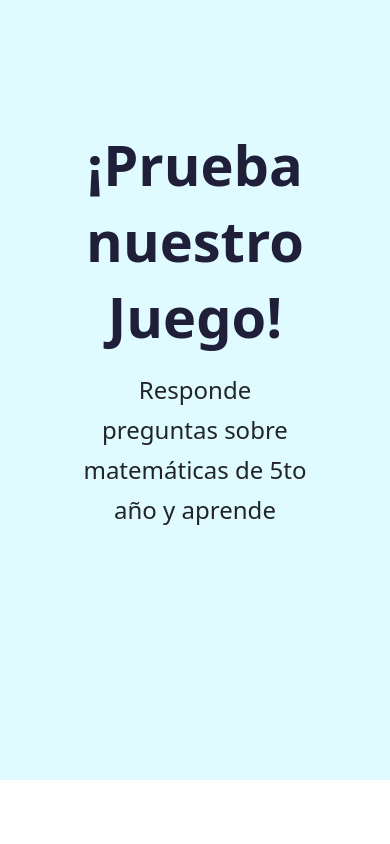
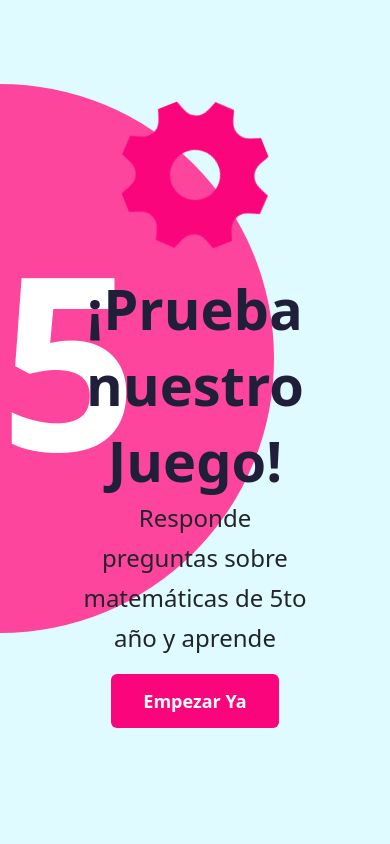
Before and after one commit to lesanpi/sc-elearning, a Flask app: template templates/game.html in a window 390 px wide. Run offline with Flask 2, Linux system fonts and the light colour scheme; the template is opened without the code that fills it, so the values that code supplies are empty.

Commit message:
Diseño de  Pagina de Principal de Juegos y Responsive Design

```diff
--- a/app.py
+++ b/app.py
@@ -180,19 +180,19 @@ def home():
     # Home
     return render_template('index.html')
 
-@app.route('/game')
+@app.route('/juego')
 def quiz():
     # Home
     return render_template('game.html')
 
-@app.route('/course/<course>/')
+@app.route('/año/<course>/')
 def course(course=None):
     classes_list = videos[course]['classes']
     course_title = videos[course]['title']
     return render_template('course.html', course=course, classes_list=classes_list, course_title=course_title)
 
 
-@app.route('/course/<course>/<class_num>')
+@app.route('/año/<course>/<class_num>')
 def video_class(course=None, class_num=None):
     print(course, class_num)
     class_title = videos[course]['classes'][int(class_num)]['title']
--- /dev/null
+++ b/static/css/animations.css
@@ -0,0 +1,35 @@
+@-webkit-keyframes rotating  {
+    from {
+      -webkit-transform: rotate(0deg);
+      -o-transform: rotate(0deg);
+      transform: rotate(0deg);
+    }
+    to {
+      -webkit-transform: rotate(360deg);
+      -o-transform: rotate(360deg);
+      transform: rotate(360deg);
+    }
+  }
+@keyframes rotating {
+    from {
+      -ms-transform: rotate(0deg);
+      -moz-transform: rotate(0deg);
+      -webkit-transform: rotate(0deg);
+      -o-transform: rotate(0deg);
+      transform: rotate(0deg);
+    }
+    to {
+      -ms-transform: rotate(360deg);
+      -moz-transform: rotate(360deg);
+      -webkit-transform: rotate(360deg);
+      -o-transform: rotate(360deg);
+      transform: rotate(360deg);
+    }
+  }
+.rotating {
+    -webkit-animation: rotating 15s linear infinite;
+    -moz-animation: rotating 15s linear infinite;
+    -ms-animation: rotating 15s linear infinite;
+    -o-animation: rotating 15s linear infinite;
+    animation: rotating 15s linear infinite;
+}
--- a/static/css/game.css
+++ b/static/css/game.css
@@ -1,27 +1,51 @@
 :root{
     --blue: #6876FF;
+    --light: #dffbff;
+    --pinkred: #fa057c;
+    --black: #212429;
+    --white: white;
+
+    --circle: #fd459e;/*var(--pinkred);*/
+    --hcolor: var(--white);
+
 }
 *{
     margin: 0;
     padding: 0;
     font-family: Montserrat,system-ui,sans-serif
 }
+body{
+    background-color: var(--light);
+}
 .Hero{
-    background-color: #dffbff;
+    background-color: var(--light);
     display: block;
-    height: calc(100vh - 64px);
+    height: 100vh;
+
 }
 .Hero-Container{
+    height: 100%;
     position: relative;
-    padding: 0 5rem;
-    padding-top: 126px;
+    padding: 0rem 5rem;
+
+    display: flex;
+    justify-content: center;
+    align-items: center;
+
+    display: flex;
+    flex-direction: column;
+    align-items: center;
+    justify-content: center;
 }
+.Hero-Content{
+    text-align: center;
+    display: flex;
+    flex-direction: column;
+    justify-content: center;
+    align-items: center;
+}
+@media screen and (max-width: 870px){
 
-@media screen and (max-width: 870px){
-    .Hero-Content{
-        text-align: center;
-
-    }
     .Hero-text{
         font-size: 24px;
         line-height: 40px;
@@ -37,13 +61,70 @@
     font-size: 3.5em;
     text-overflow: ellipsis;
     overflow: hidden;
+    text-align: center;
 }
 .Hero-text{
     font-size: 24px;
     line-height: 40px;
+    max-width: 600px;
     font-family: Montserrat,system-ui,sans-serif;
-    max-width: 500px;
-    margin: 1rem 0;
-    color: #212429;
+    margin: 0;
+    color: var(--black);
     font-weight: 300;
 }
+
+.Hero-dec{
+    position: absolute;
+    display: flex;
+    justify-content: center;
+    top: 10vh;
+
+}
+.Hero-dec-semcircle{
+    position: absolute;
+    border-radius: 50%;
+    background-color: var(--circle);
+    width: 65vh;
+    height: 65vh;
+
+}
+.Hero-dec-course{
+    position: absolute;
+    left: 70%;
+    font-size: 15rem;
+    font-family: Montserrat,system-ui,sans-serif;
+    color: var(--hcolor);
+    font-weight: 700;
+    line-height: 65vh;
+}
+.Hero-img{
+    width: 150px;
+    height: 150px;
+    fill: var(--pinkred);
+    margin-bottom: 20px;
+
+}
+.Hero-button {
+    background-color: var(--pinkred);
+    border: none;
+    color: white;
+    font-family: Montserrat,system-ui,sans-serif;
+    font-weight: bold;
+
+    padding: 15px 32px;
+    text-align: center;
+    text-decoration: none;
+    display: inline-block;
+    font-size: 18px;
+    margin: 2rem .5rem;
+    border-radius: 6px;
+
+    cursor: pointer;
+
+  }
+
+@media screen and (max-width: 871px){
+    .Hero-button{
+        margin: 1rem;
+    }
+}
--- a/templates/game.html
+++ b/templates/game.html
@@ -5,24 +5,35 @@
     <meta charset="UTF-8">
     <meta http-equiv="X-UA-Compatible" content="IE=edge">
     <meta name="viewport" content="width=device-width, initial-scale=1.0">
+
     <link rel="stylesheet" href="/static/css/game.css">
+    <link rel="stylesheet" href="/static/css/animations.css">
+
     <title></title>
 </head>
 <body>
 
     <section class="Hero">
+        <div class="Hero-dec">
+            <div class="Hero-dec-semcircle">
+
+            </div>
+            <div class="Hero-dec-course">
+                5
+            </div>
+        </div>
         <div class="Hero-Container">
+            <div class="Hero-img rotating">
+                <svg xmlns="http://www.w3.org/2000/svg"   viewBox="0 0 24 24"><path d="M24 13.616v-3.232c-1.651-.587-2.694-.752-3.219-2.019v-.001c-.527-1.271.1-2.134.847-3.707l-2.285-2.285c-1.561.742-2.433 1.375-3.707.847h-.001c-1.269-.526-1.435-1.576-2.019-3.219h-3.232c-.582 1.635-.749 2.692-2.019 3.219h-.001c-1.271.528-2.132-.098-3.707-.847l-2.285 2.285c.745 1.568 1.375 2.434.847 3.707-.527 1.271-1.584 1.438-3.219 2.02v3.232c1.632.58 2.692.749 3.219 2.019.53 1.282-.114 2.166-.847 3.707l2.285 2.286c1.562-.743 2.434-1.375 3.707-.847h.001c1.27.526 1.436 1.579 2.019 3.219h3.232c.582-1.636.75-2.69 2.027-3.222h.001c1.262-.524 2.12.101 3.698.851l2.285-2.286c-.744-1.563-1.375-2.433-.848-3.706.527-1.271 1.588-1.44 3.221-2.021zm-12 2.384c-2.209 0-4-1.791-4-4s1.791-4 4-4 4 1.791 4 4-1.791 4-4 4z"/></svg>
+            </div>
             <div class="Hero-Content">
                 <h1 class="Hero-title">¡Prueba nuestro Juego!</h1>
-                <p class="Hero-text">Responde preguntas sobre matemáticas de 5to año y aprende</p>
+                <h3 class="Hero-text">Responde preguntas sobre matemáticas de 5to año y aprende</p>
             </div>
-
+            <a href="juego/5"><button class="Hero-button">Empezar Ya</button></a>
         </div>
 
     </section>
-    <div class="u-wrapper">
 
-    </div>
-<script src="https://cdn.jsdelivr.net/npm/bootstrap@5.0.2/dist/js/bootstrap.bundle.min.js" integrity="sha384-MrcW6ZMFYlzcLA8Nl+NtUVF0sA7MsXsP1UyJoMp4YLEuNSfAP+JcXn/tWtIaxVXM" crossorigin="anonymous"></script>
 </body>
 </html>
```
Also changed, not shown: static/css/course.css (+25 -4 lines).
